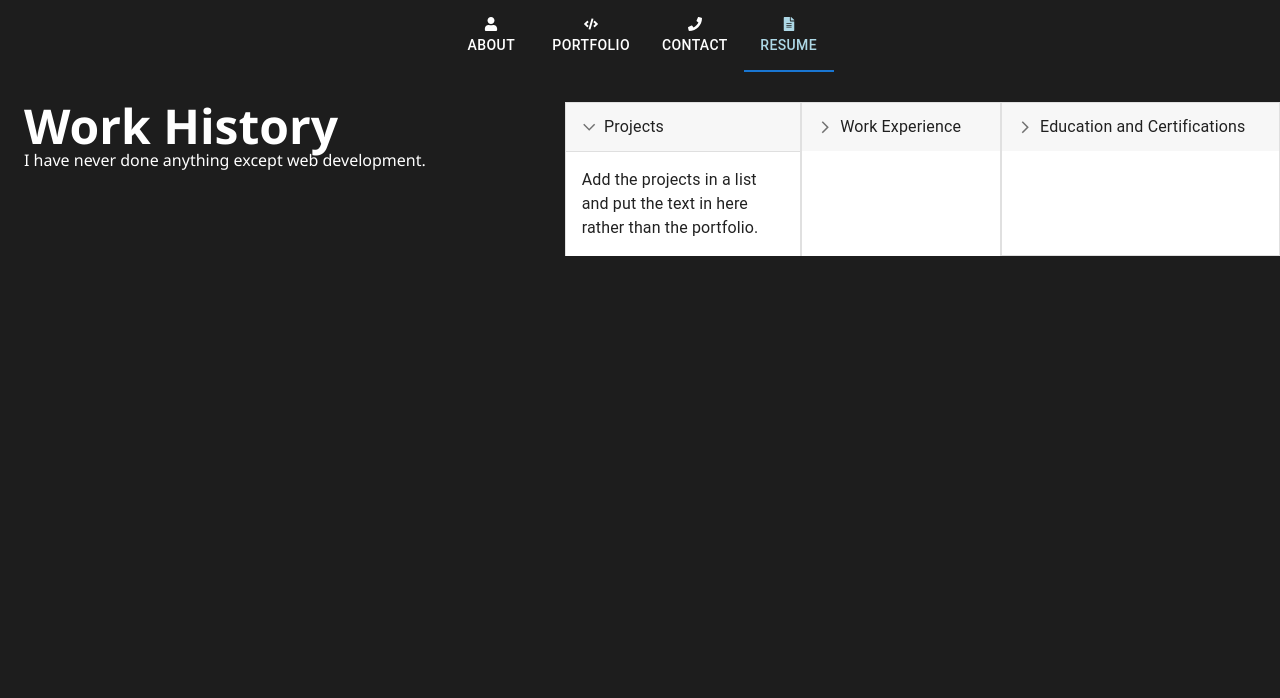
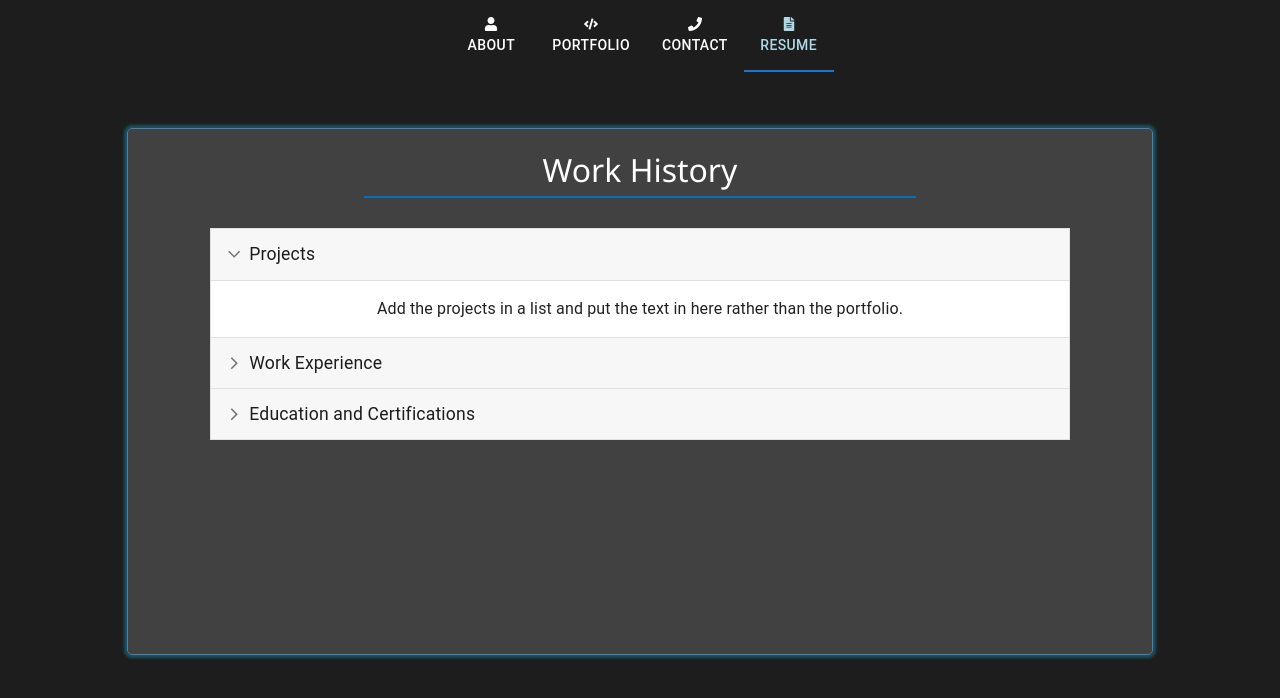
Before and after one commit to MackenzieJoyce/Portfolio, a React (Create React App) app: page / in a window 1280 px wide. Both pictures are taken after a click on the tab "RESUME". Shown: the top 698 px of the page. Built offline with nearby package versions, Linux system fonts and the light colour scheme.

Commit message:
styling to resume

```diff
--- a/src/components/pages/Resume.js
+++ b/src/components/pages/Resume.js
@@ -8,17 +8,32 @@ import MuiAccordionDetails from '@mui/material/AccordionDetails';
 import Typography from '@mui/material/Typography';
 import Container from '@mui/material/Container';
 
+const styles = {
+  resume: {
+    flexDirection: 'column'
+  },
+  accordion: {
+    margin: '0% 8% 0 8%',
+  },
+  accordionTitle: {
+    color: '#1d1d1d',
+    fontSize: '1.1rem',
+  },
+  accordionDetails: {
+    alignItems: 'left'
+  }
+};
 
 const Accordion = styled((props) => (
   <MuiAccordion disableGutters elevation={0} square {...props} />
 ))(({ theme }) => ({
   border: `1px solid ${theme.palette.divider}`,
   '&:not(:last-child)': {
-    borderBottom: 0,
+    borderBottom: 0
   },
   '&:before': {
-    display: 'none',
-  },
+    display: 'none'
+  }
 }));
 
 const AccordionSummary = styled((props) => (
@@ -33,16 +48,16 @@ const AccordionSummary = styled((props) => (
       : 'rgba(0, 0, 0, .03)',
   flexDirection: 'row-reverse',
   '& .MuiAccordionSummary-expandIconWrapper.Mui-expanded': {
-    transform: 'rotate(90deg)',
+    transform: 'rotate(90deg)'
   },
   '& .MuiAccordionSummary-content': {
-    marginLeft: theme.spacing(1),
-  },
+    marginLeft: theme.spacing(1)
+  }
 }));
 
 const AccordionDetails = styled(MuiAccordionDetails)(({ theme }) => ({
   padding: theme.spacing(2),
-  borderTop: '1px solid rgba(0, 0, 0, .125)',
+  borderTop: '1px solid rgba(0, 0, 0, .125)'
 }));
 
 export default function CustomizedAccordions() {
@@ -53,27 +68,38 @@ export default function CustomizedAccordions() {
   };
 
   return (
-    <div className="content">
-      <Container maxWidth="sm">
-      <h1 className="display-4">Work History</h1>
-          <p className="lead">
+    <div className="contentEntire" style={styles.resume}>
+      <Container maxWidth="sm" style={styles.resumeTitle}>
+        <h3 className='title'>Work History</h3>
+        {/* <p className="lead">
           I have never done anything except web development.
-          </p>
+        </p> */}
       </Container>
-
-      <Accordion expanded={expanded === 'panel1'} onChange={handleChange('panel1')}>
+      <div style={styles.accordion}>
+        <Accordion
+          expanded={expanded === 'panel1'}
+          onChange={handleChange('panel1')}
+          // sx={{
+          //   p: { alignItems: 'left' }
+          // }}
+        >
           <AccordionSummary aria-controls="panel1d-content" id="panel1d-header">
-          <Typography>Projects</Typography>
+            <Typography style={styles.accordionTitle}>Projects</Typography>
           </AccordionSummary>
           <AccordionDetails>
             <Typography>
-          Add the projects in a list and put the text in here rather than the portfolio.
+            {/* style={styles.accordionDetails} */}
+              Add the projects in a list and put the text in here rather than
+              the portfolio.
             </Typography>
           </AccordionDetails>
         </Accordion>
-      <Accordion expanded={expanded === 'panel2'} onChange={handleChange('panel2')}>
+        <Accordion
+          expanded={expanded === 'panel2'}
+          onChange={handleChange('panel2')}
+        >
           <AccordionSummary aria-controls="panel2d-content" id="panel2d-header">
-          <Typography>Work Experience</Typography>
+            <Typography style={styles.accordionTitle}>Work Experience</Typography>
           </AccordionSummary>
           <AccordionDetails>
             <Typography>
@@ -81,16 +107,21 @@ export default function CustomizedAccordions() {
             </Typography>
           </AccordionDetails>
         </Accordion>
-      <Accordion expanded={expanded === 'panel3'} onChange={handleChange('panel3')}>
+        <Accordion
+          expanded={expanded === 'panel3'}
+          onChange={handleChange('panel3')}
+        >
           <AccordionSummary aria-controls="panel3d-content" id="panel3d-header">
-          <Typography>Education and Certifications</Typography>
+            <Typography style={styles.accordionTitle}>Education and Certifications</Typography>
           </AccordionSummary>
           <AccordionDetails>
             <Typography>
-          Bootcamp certificate and then regular education without mentioning the degree or year
+              Bootcamp certificate and then regular education without mentioning
+              the degree or year
             </Typography>
           </AccordionDetails>
         </Accordion>
       </div>
+    </div>
   );
 }
```
Lines whose indentation alone changed are shown as unchanged.
